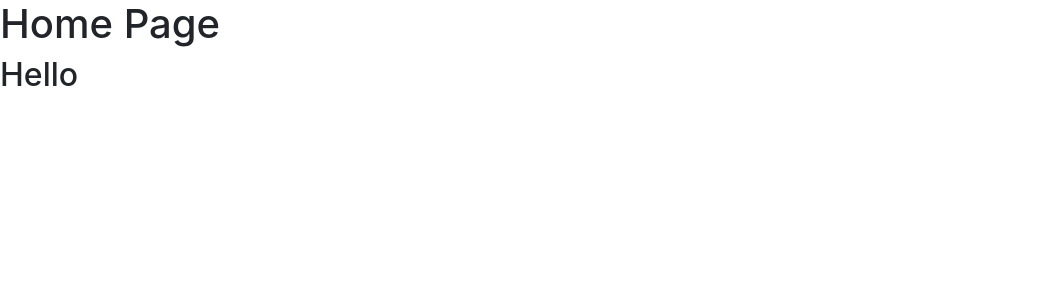
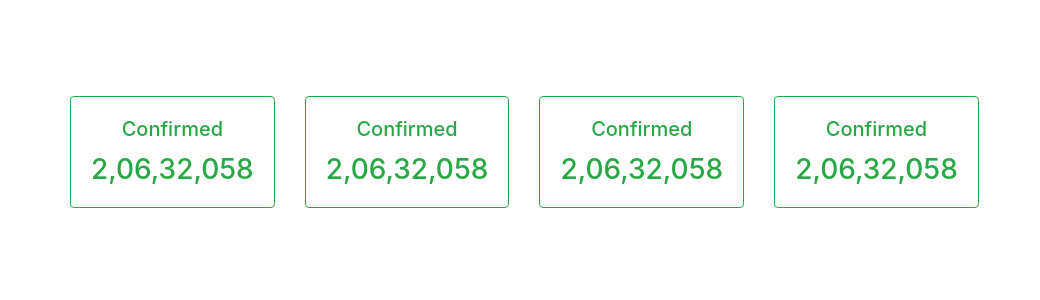
Before and after one commit to AnkushGupta26/covid19_tracking, a Django app: page / in a window 1280 px wide. Shown: the top 300 px of the page, without its empty margins (0-1040 px from the left). Run offline with Django 3.2, Linux system fonts and the light colour scheme; some libraries are stand-ins or nearby versions.

Commit message:
some changes

```diff
--- a/covid/templates/covid/home.html
+++ b/covid/templates/covid/home.html
@@ -1,6 +1,36 @@
 {% extends 'covid/base.html' %}
 
 {% block content %}
-    <h1>Home Page</h1>
-    <h2>Hello </h2>
+<div class="container mt-5">
+
+    <div class="card-deck">
+        <div class="row mt-5">
+            <div class="card border-success mb-3" style="max-width: 15rem;">
+                <div class="card-body text-success">
+                    <h5 class="card-title text-center">Confirmed</h5>
+                    <h3 class="card-text">2,06,32,058</h3>
+                </div>
+            </div>
+            <div class="card border-success mb-3" style="max-width: 15rem;">
+                <div class="card-body text-success">
+                    <h5 class="card-title text-center">Confirmed</h5>
+                    <h3 class="card-text">2,06,32,058</h3>
+                </div>
+            </div>
+            <div class="card border-success mb-3" style="max-width: 15rem;">
+                <div class="card-body text-success">
+                    <h5 class="card-title text-center">Confirmed</h5>
+                    <h3 class="card-text">2,06,32,058</h3>
+                </div>
+            </div>
+            <div class="card border-success mb-3" style="max-width: 15rem;">
+                <div class="card-body text-success">
+                    <h5 class="card-title text-center">Confirmed</h5>
+                    <h3 class="card-text">2,06,32,058</h3>
+                </div>
+            </div>
+        </div>
+    </div>
+
+</div>
 {% endblock content %}
```
Also changed, not shown: covid/data.py (added), 1 other file.
